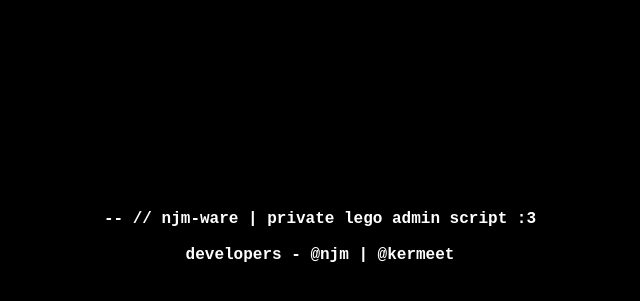
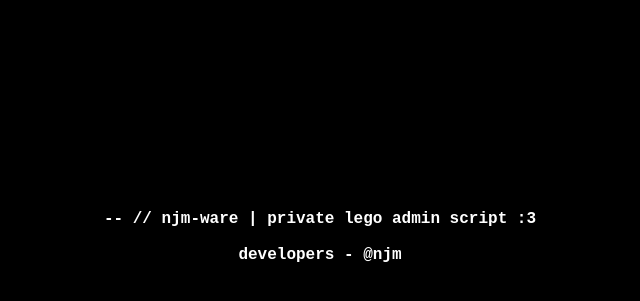
Before and after one commit to pepper828/njm-ware, a plain HTML site: page index.html in a window 1280 px wide. Shown: the part 154-455 px from the top of the page, without its empty margins (320-960 px from the left). Drawn offline with Linux system fonts and the light colour scheme.

Commit message:
Update index.html

```diff
--- a/index.html
+++ b/index.html
@@ -68,7 +68,7 @@ body {
 <pre>
 -- // njm-ware | private lego admin script :3
 
-developers - @njm | @kermeet
+developers - @njm
 
 </pre>
 </div>
```
